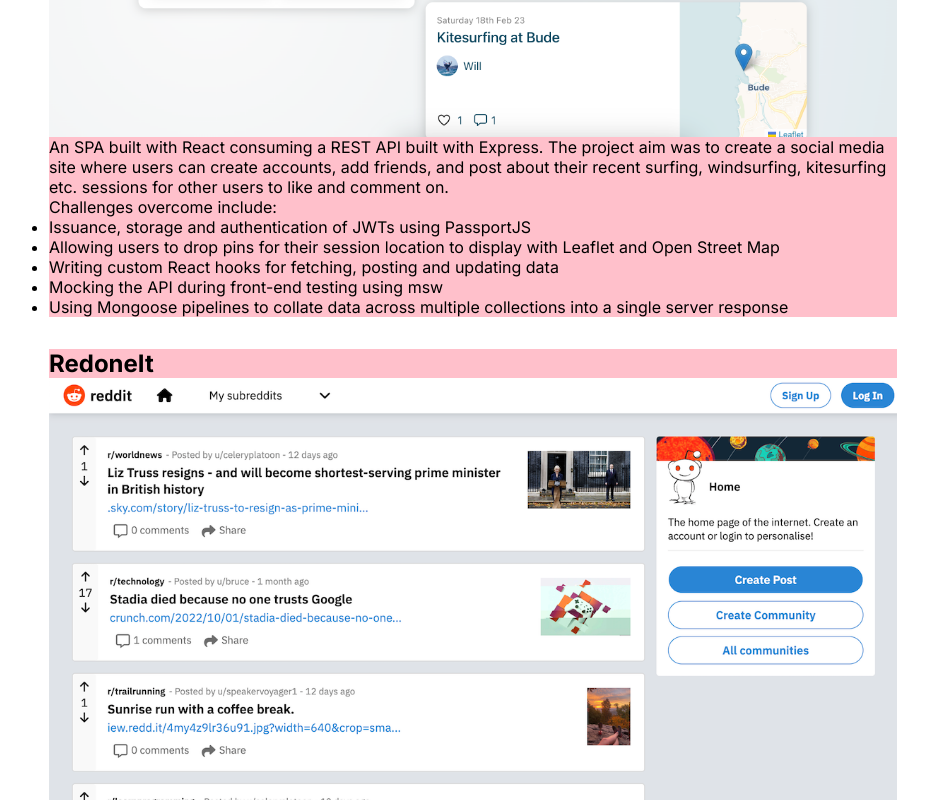
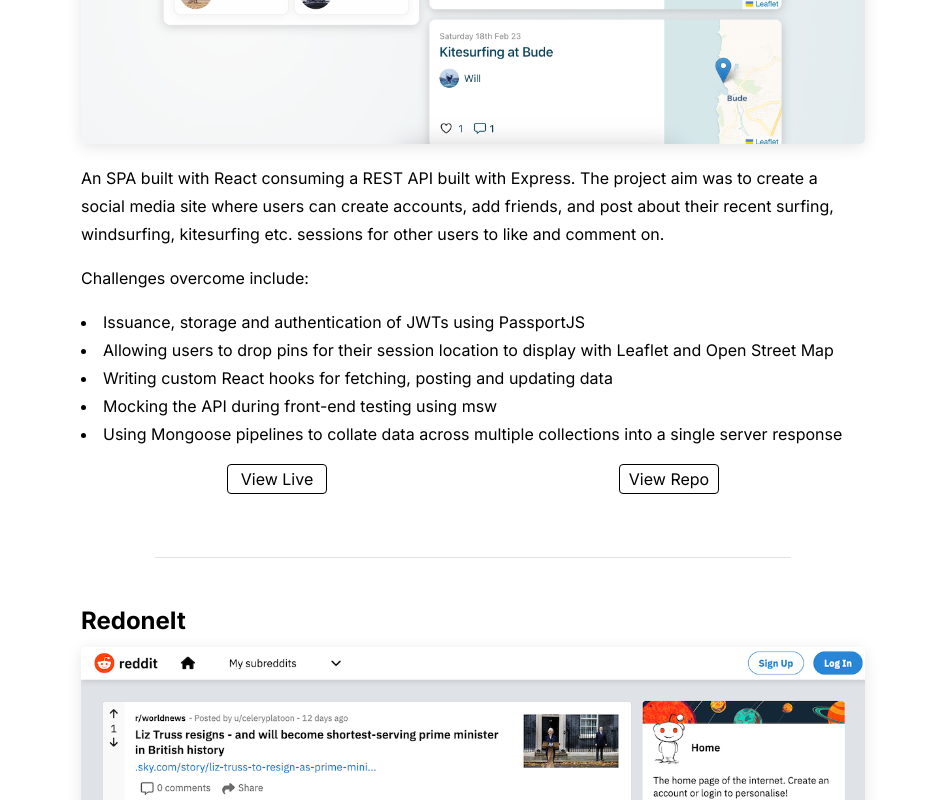
Before and after one commit to ChrisSturgeon/next-personal-site, a Next.js app: page /projects in a window 1280 px wide. Shown: the part 500-1300 px from the top of the page, without its empty margins (167-1095 px from the left). Built offline with nearby package versions, Linux system fonts and the light colour scheme.

Commit message:
Add links to projects

```diff
--- a/components/Project/Project.tsx
+++ b/components/Project/Project.tsx
@@ -8,6 +8,8 @@
     screenshot: string;
     about: string;
     challenges: string[];
+    live: string;
+    repo: string;
   };
 }
 
@@ -37,7 +39,6 @@
       className={styles.project}
     >
       <h2>{project.name}</h2>
-      <div className={styles.imageWrapper}></div>
       <img src={project.screenshot}></img>
       <div className="content">
         <p> {project.about}</p>
@@ -49,6 +50,14 @@
             })}
           </ul>
         )}
+        <div className={styles.links}>
+          <a href={project.live} target="__blank">
+            View Live
+          </a>
+          <a href={project.repo} target="__blank">
+            View Repo
+          </a>
+        </div>
       </div>
     </motion.div>
   );
--- a/pages/projects.tsx
+++ b/pages/projects.tsx
@@ -12,12 +12,12 @@
           {projectsData.map((project, index) => {
             if (index === 0) {
               return (
-                <AnimatePresence initial={false}>
-                  <Project key={project.about} project={project} />;
+                <AnimatePresence key={project.name} initial={false}>
+                  <Project project={project} />;
                 </AnimatePresence>
               );
             } else {
-              return <Project key={project.about} project={project} />;
+              return <Project key={project.name} project={project} />;
             }
           })}
         </div>
--- a/styles/Project.module.css
+++ b/styles/Project.module.css
@@ -1,38 +1,62 @@
 .project {
-  background-color: pink;
-  /* position: relative; */
-  /* min-height: 600px; */
-  /* width: 100%; */
-  /* min-height: 250px; */
-  /* display: grid; */
-  /* min-height: 400px;
-  grid-template-rows: auto auto 1fr; */
-  /* min-height: 300px; */
-  display: flex;
+  position: relative;
+  padding: 2em;
   flex-direction: column;
+  border-radius: 5px;
+}
+
+.project::after {
+  position: absolute;
+  content: '';
+  width: 75%;
+  border-bottom: 1px solid rgb(227, 227, 227);
+  margin: 0 auto;
+  left: 0;
+  right: 0;
+  bottom: -1em;
+}
+
+.project h2 {
+  margin-bottom: 0.5em;
 }
 
 .project img {
   max-width: 100%;
-}
-.project .imageWrapper {
-  background-color: red;
-  /* min-height: 400px; */
-  /* width: 100%; */
-  /* min-height: 500px; */
-  /* position: relative;
-  height: inherit;
-  min-height: 300px; */
-  /* aspect-ratio: 4 / 2; */
+  box-shadow: 0px 3px 15px rgba(0, 0, 0, 0.1);
+  border-radius: 5px;
 }
 
-.project div img {
-  /* margin-block: 1em; */
-  /* object-fit: contain;
-  object-position: top; */
-  /* max-width: 100%; */
-  /* min-height: 1000px; */
-  /* aspect-ratio: 1 / 1; */
-  object-fit: scale-down;
-  /* max-width: 100%; */
+.project .content {
+  padding: 0 1em;
 }
+
+.project p {
+  line-height: 1.75;
+  margin-block: 1em;
+}
+
+.project ul {
+  list-style-position: inside;
+  line-height: 1.75;
+}
+
+.project .links {
+  display: flex;
+  justify-content: space-around;
+  margin-block: 1em;
+}
+
+.project .links a {
+  min-width: 100px;
+  text-align: center;
+  border: 1px solid black;
+  color: black;
+  padding: 0.25em 0.5em;
+  border-radius: 4px;
+  transition: background-color 200ms ease-in, color 200ms ease-in;
+}
+
+.project .links a:hover {
+  background-color: black;
+  color: white;
+}
```
